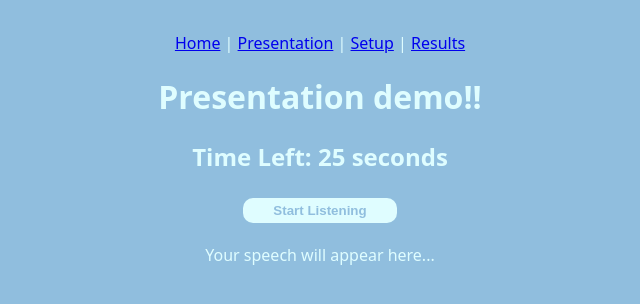
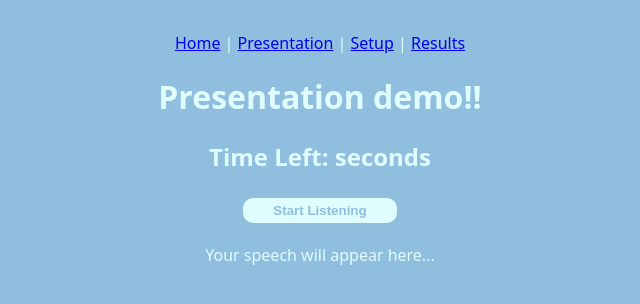
Before and after one commit to happicatalpa/nwhacks-2026, a React (Vite) app in the folder frontend/: page /present in a window 1280 px wide. Shown: the top 304 px of the page, without its empty margins (320-960 px from the left). Built offline with nearby package versions, Linux system fonts and the light colour scheme; no server answers.

Commit message:
carried over timer to presentation

```diff
--- a/frontend/src/App.jsx
+++ b/frontend/src/App.jsx
@@ -16,7 +16,7 @@ import Results from './pages/results.jsx'
 function App() {
     const [script, setScript] = useState("");
     const [transcript, setTranscript] = useState("");
-    const [timeLimit, setTimeLimit] = useState("");
+    const [timeLimitSeconds, setTimeLimitSeconds] = useState("");
 
 
     return (
@@ -31,8 +31,8 @@ function App() {
 
         <Routes>
         <Route path="/" element={<Home />} />          {/* Home page */}
-        <Route path="/setup" element={<Setup setScript={setScript} />} />    {/* About page */}
-        <Route path="/present" element={<Presenting setTranscript={setTranscript}/>} />    {/* About page */}
+        <Route path="/setup" element={<Setup setScript={setScript} setTimeLimitSeconds={setTimeLimitSeconds} />} />    {/* About page */}
+        <Route path="/present" element={<Presenting setTranscript={setTranscript} timeLimitSeconds={timeLimitSeconds}/>} />    {/* About page */}
         <Route path="/results" element={<Results />} />    {/* About page */}
 
         </Routes>
--- a/frontend/src/components/TimerSetter.jsx
+++ b/frontend/src/components/TimerSetter.jsx
@@ -1,6 +1,6 @@
-import React, { useState } from "react";
+import React, { useState, useEffect } from "react";
 
-export default function TimerSetter() {
+export default function TimerSetter({ setTimeLimitSeconds }) {
   const [minutes, setMinutes] = useState(0);
   const [seconds, setSeconds] = useState(0);
 
@@ -18,6 +18,11 @@ export default function TimerSetter() {
 
   // Format time with leading zeros
   const format = (num) => num.toString().padStart(2, "0");
+
+  useEffect(() => {
+        const totalSeconds = minutes * 60 + seconds;
+        setTimeLimitSeconds(totalSeconds);
+    }, [minutes, seconds, setTimeLimitSeconds]);
 
   return (
     <div style={{ fontFamily: "monospace", fontSize: "2rem", display: "inline-flex", alignItems: "center", gap: "1rem" }}>
--- a/frontend/src/pages/presenting.jsx
+++ b/frontend/src/pages/presenting.jsx
@@ -4,7 +4,7 @@ import Camera from '../components/Camera.jsx';
 import Timer from '../components/Timer.jsx'
 import SpeechToText from '../features/speech/speech-to-text.jsx'
 
-export default function Presenting({ setTranscript }) {
+export default function Presenting({ setTranscript, timeLimitSeconds }) {
   const [count, setCount] = useState(0)
 
 
@@ -12,7 +12,7 @@ export default function Presenting({ setTranscript }) {
     <>
       <h1>Presentation demo!!</h1>
       <div>
-        <Timer start={30} />
+        <Timer start={timeLimitSeconds} />
         <SpeechToText setTranscript={setTranscript}/>
       </div>
       <div>
--- a/frontend/src/pages/setup.jsx
+++ b/frontend/src/pages/setup.jsx
@@ -2,12 +2,14 @@ import TimerSetter from "../components/TimerSetter";
 import { useState } from "react";
 import { useNavigate } from "react-router-dom";
 
-export default function Setup({ setScript }) {
-    const [input, setInput] = useState("lorem ipsum dolar...");
+export default function Setup({ setScript, setTimeLimitSeconds }) {
+    const [textInput, setTextInput] = useState("lorem ipsum dolar...");
+    const [localTimer, setLocalTimer] = useState(30);
     const navigate = useNavigate();
 
     const handleNext = () => {
-        setScript(input);
+        setScript(textInput);
+        // setTimeLimitSeconds(localTimer);
         navigate("/present");
     }
 
@@ -19,14 +21,16 @@ export default function Setup({ setScript }) {
             <textarea
                 rows="10"
                 cols="50"
-                defaultValue={input}
-                onChange={(e) => setInput(e.target.value)}
+                defaultValue={textInput}
+                onChange={(e) => setTextInput(e.target.value)}
             />
         </div>
 
         <div>
             <h2>Set the timer</h2>
-            <TimerSetter />
+            <TimerSetter
+                setTimeLimitSeconds={setTimeLimitSeconds}
+            />
         </div>
         <button onClick={handleNext}>Start Presentation!</button>
     </div>
```
